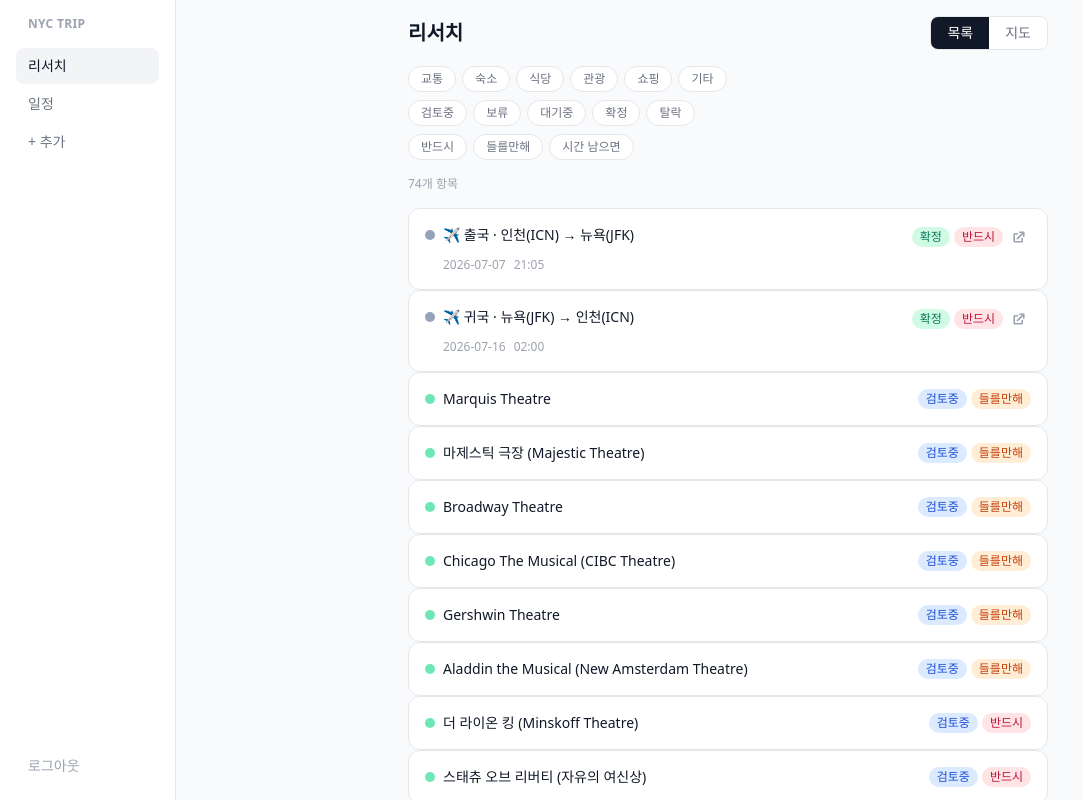
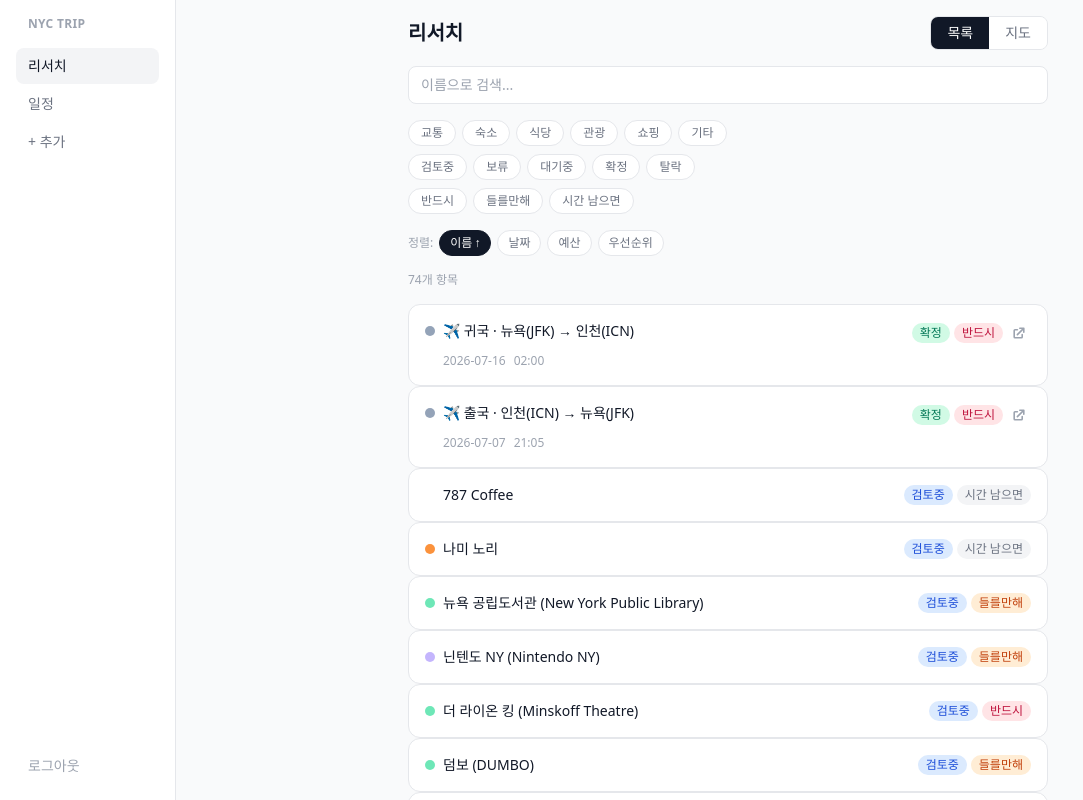
Before and after one commit to Useful-Dogus/trip-planner, a Next.js app: page /research in a window 1280 px wide. Shown: the top 800 px of the page, without its empty margins (0-1083 px from the left). Built offline with nearby package versions, Linux system fonts and the light colour scheme.

Commit message:
feat: 이름 검색 및 정렬 기능 추가 (이름/날짜/예산/우선순위)

```diff
--- a/components/Items/ItemList.tsx
+++ b/components/Items/ItemList.tsx
@@ -7,6 +7,11 @@
 const CATEGORIES: Category[] = ['교통', '숙소', '식당', '관광', '쇼핑', '기타']
 const STATUSES: Status[] = ['검토중', '보류', '대기중', '확정', '탈락']
 const PRIORITIES: Priority[] = ['반드시', '들를만해', '시간 남으면']
+
+type SortKey = 'name' | 'date' | 'budget' | 'priority'
+type SortDir = 'asc' | 'desc'
+
+const PRIORITY_ORDER: Record<string, number> = { '반드시': 0, '들를만해': 1, '시간 남으면': 2 }
 
 function toggle<T>(arr: T[], val: T): T[] {
   return arr.includes(val) ? arr.filter(x => x !== val) : [...arr, val]
@@ -40,23 +45,73 @@
   const [selStatuses, setSelStatuses] = useState<Status[]>([])
   const [selPriorities, setSelPriorities] = useState<Priority[]>([])
   const [showEliminated, setShowEliminated] = useState(false)
+  const [query, setQuery] = useState('')
+  const [sortKey, setSortKey] = useState<SortKey>('name')
+  const [sortDir, setSortDir] = useState<SortDir>('asc')
 
   const eliminatedCount = useMemo(() => items.filter(i => i.status === '탈락').length, [items])
 
+  function handleSortChange(key: SortKey) {
+    if (sortKey === key) {
+      setSortDir(d => (d === 'asc' ? 'desc' : 'asc'))
+    } else {
+      setSortKey(key)
+      setSortDir('asc')
+    }
+  }
+
   const filtered = useMemo(() => {
-    return items.filter(item => {
+    const q = query.trim().toLowerCase()
+    const result = items.filter(item => {
       if (!showEliminated && item.status === '탈락') return false
       if (selCats.length && !selCats.includes(item.category)) return false
       if (selStatuses.length && !selStatuses.includes(item.status)) return false
       if (selPriorities.length) {
         if (!item.priority || !selPriorities.includes(item.priority)) return false
       }
+      if (q && !item.name.toLowerCase().includes(q)) return false
       return true
     })
-  }, [items, selCats, selStatuses, selPriorities, showEliminated])
+
+    result.sort((a, b) => {
+      let cmp = 0
+      if (sortKey === 'name') {
+        cmp = a.name.localeCompare(b.name, 'ko')
+      } else if (sortKey === 'date') {
+        const da = a.date ?? ''
+        const db = b.date ?? ''
+        cmp = da < db ? -1 : da > db ? 1 : 0
+      } else if (sortKey === 'budget') {
+        cmp = (a.budget ?? 0) - (b.budget ?? 0)
+      } else if (sortKey === 'priority') {
+        const pa = a.priority ? PRIORITY_ORDER[a.priority] : 99
+        const pb = b.priority ? PRIORITY_ORDER[b.priority] : 99
+        cmp = pa - pb
+      }
+      return sortDir === 'asc' ? cmp : -cmp
+    })
+
+    return result
+  }, [items, selCats, selStatuses, selPriorities, showEliminated, query, sortKey, sortDir])
+
+  const SORT_OPTIONS: { key: SortKey; label: string }[] = [
+    { key: 'name', label: '이름' },
+    { key: 'date', label: '날짜' },
+    { key: 'budget', label: '예산' },
+    { key: 'priority', label: '우선순위' },
+  ]
 
   return (
     <div className="space-y-4">
+      {/* 검색 */}
+      <input
+        type="text"
+        value={query}
+        onChange={e => setQuery(e.target.value)}
+        placeholder="이름으로 검색..."
+        className="w-full border border-gray-200 rounded-lg px-3 py-2 text-sm text-gray-900 placeholder-gray-400 focus:outline-none focus:ring-2 focus:ring-gray-300 bg-white"
+      />
+
       {/* Filters */}
       <div className="space-y-2">
         <div className="flex flex-wrap gap-1.5">
@@ -91,6 +146,27 @@
         </div>
       </div>
 
+      {/* 정렬 */}
+      <div className="flex items-center gap-1.5 flex-wrap">
+        <span className="text-xs text-gray-400">정렬:</span>
+        {SORT_OPTIONS.map(({ key, label }) => (
+          <button
+            key={key}
+            onClick={() => handleSortChange(key)}
+            className={`px-2.5 py-1 rounded-full text-xs font-medium border transition-colors ${
+              sortKey === key
+                ? 'bg-gray-900 text-white border-gray-900'
+                : 'bg-white text-gray-500 border-gray-200 hover:border-gray-400'
+            }`}
+          >
+            {label}
+            {sortKey === key && (
+              <span className="ml-0.5">{sortDir === 'asc' ? '↑' : '↓'}</span>
+            )}
+          </button>
+        ))}
+      </div>
+
       <div className="flex items-center justify-between">
         <p className="text-xs text-gray-400">{filtered.length}개 항목</p>
         {eliminatedCount > 0 && (
```
